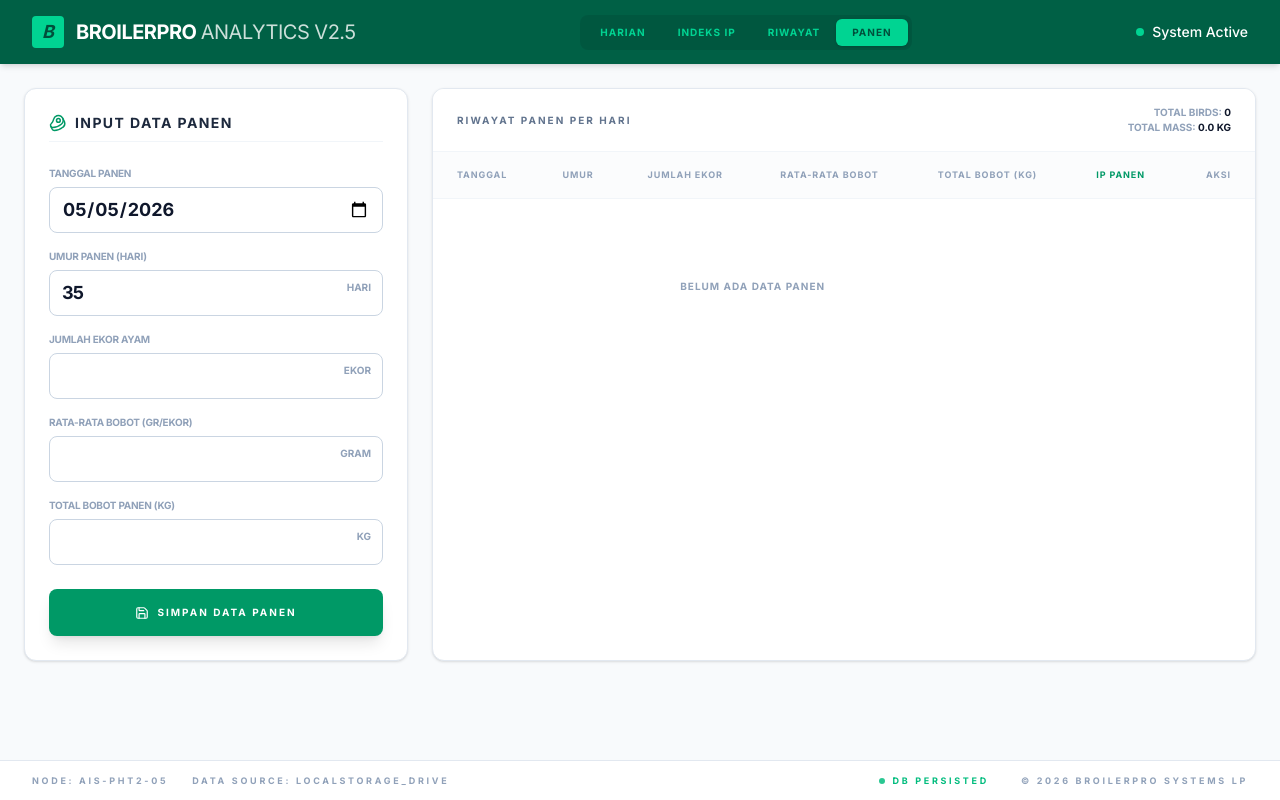
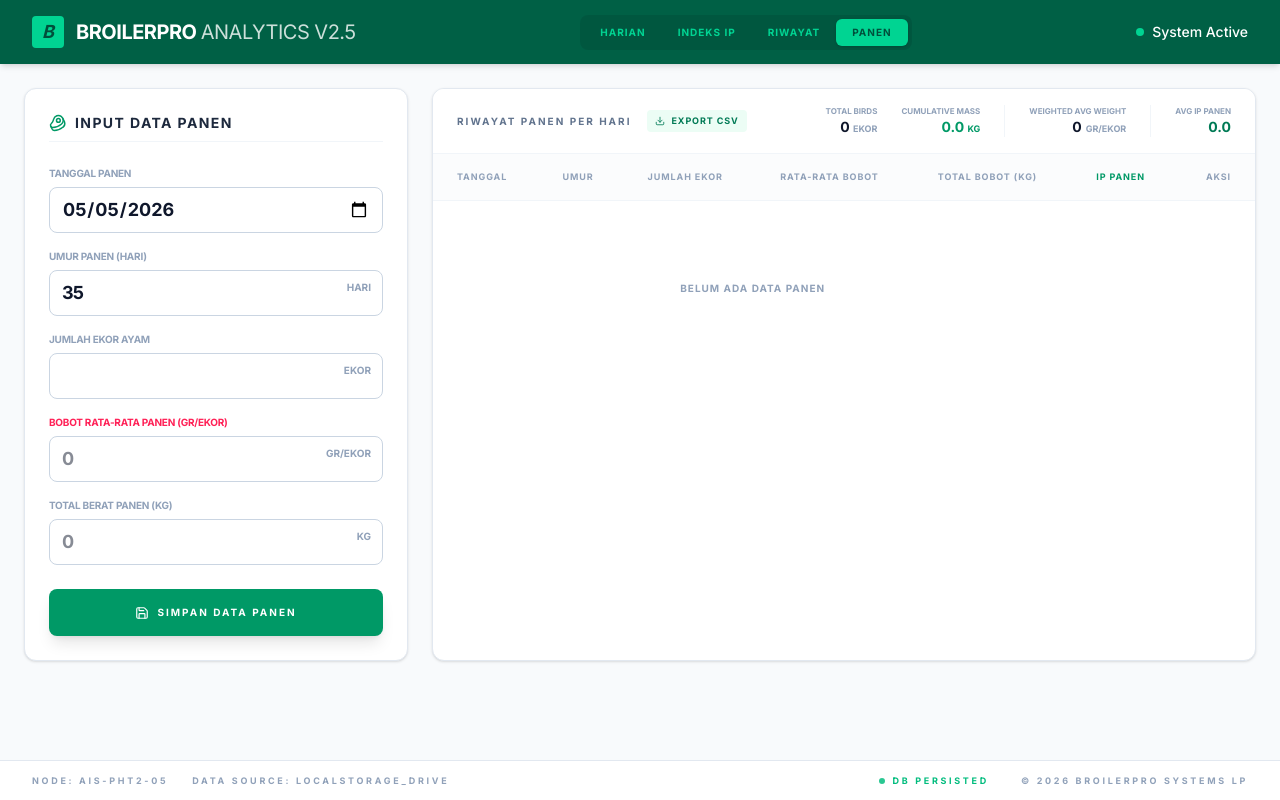
Before and after one commit to kansas1295/erfours-FCR, a React (Vite) app: page / in a window 1280 px wide. Both pictures are taken after a click on the button "PANEN". Built offline with nearby package versions, Linux system fonts and the light colour scheme.

Commit message:
feat: Enhance harvest data sync and add CSV export
Sync harvest age and average weight with daily/main state when empty. Automatically calculate total weight based on birds and average weight.
Add functionality to export harvest history data to CSV format for better reporting and analysis.

```diff
--- a/src/App.tsx
+++ b/src/App.tsx
@@ -157,10 +157,18 @@
   const [harvestDate, setHarvestDate] = useState<string>(format(new Date(), 'yyyy-MM-dd'));
   const [harvestAge, setHarvestAge] = useState<string>('');
 
-  // Sync harvest age with main age if empty
+  // Sync harvest age & weight with daily/main state if empty
   useEffect(() => {
-    if (!harvestAge && age) setHarvestAge(age);
-  }, [age, harvestAge]);
+    if (!harvestAge && (dailyAge || age)) setHarvestAge(dailyAge || age);
+    if (!harvestAvgWeight && dailyWeight) {
+      setHarvestAvgWeight(dailyWeight);
+      const b = parseFloat(harvestBirds) || 0;
+      const aw = parseFloat(dailyWeight) || 0;
+      if (b > 0 && aw > 0) {
+        setHarvestTotalWeight((b * aw / 1000).toFixed(2));
+      }
+    }
+  }, [age, harvestAge, dailyAge, dailyWeight, harvestAvgWeight, harvestBirds]);
 
   const stats = useMemo(() => {
     const p1 = parseFloat(initialPop) || 0;
@@ -350,6 +358,46 @@
     setHarvestAvgWeight('');
     setHarvestTotalWeight('');
     alert('Data panen berhasil disimpan dengan Indeks Performa.');
+  };
+
+  const exportHarvestToCSV = () => {
+    if (harvestHistory.length === 0) {
+      alert('Belum ada data panen untuk diekspor.');
+      return;
+    }
+
+    const headers = [
+      'Tanggal',
+      'Umur (Hari)',
+      'Jumlah Ekor (Ekor)',
+      'Rata-rata Bobot (gr)',
+      'Total Bobot (kg)',
+      'Indeks Performa (IP)'
+    ];
+
+    const rows = harvestHistory.map(r => [
+      r.date,
+      r.age,
+      r.birds,
+      r.avgWeight.toFixed(0),
+      r.totalWeight.toFixed(2),
+      r.ip.toFixed(2)
+    ]);
+
+    const csvContent = [
+      headers.join(','),
+      ...rows.map(row => row.join(','))
+    ].join('\n');
+
+    const blob = new Blob([csvContent], { type: 'text/csv;charset=utf-8;' });
+    const link = document.createElement('a');
+    const url = URL.createObjectURL(blob);
+    link.setAttribute('href', url);
+    link.setAttribute('download', `harvest_history_${format(new Date(), 'yyyy-MM-dd')}.csv`);
+    link.style.visibility = 'hidden';
+    document.body.appendChild(link);
+    link.click();
+    document.body.removeChild(link);
   };
 
   const exportToCSV = () => {
@@ -856,10 +904,11 @@
                     </div>
 
                     <div className="space-y-1.5">
-                      <label className="block text-[10px] font-black text-slate-400 uppercase tracking-tight">Rata-rata Bobot (gr/ekor)</label>
+                      <label className="block text-[10px] font-black text-rose-500 uppercase tracking-tight">Bobot Rata-rata Panen (gr/ekor)</label>
                       <div className="relative">
                         <input
                           type="number"
+                          placeholder="0"
                           value={harvestAvgWeight}
                           onChange={(e) => {
                             const val = e.target.value;
@@ -872,15 +921,16 @@
                           }}
                           className="w-full border border-slate-300 rounded-lg py-2 px-3 focus:outline-none focus:ring-2 focus:ring-emerald-500/20 text-lg font-black tracking-tighter"
                         />
-                        <span className="absolute right-3 top-2.5 text-slate-400 text-[10px] font-black uppercase">GRAM</span>
+                        <span className="absolute right-3 top-2.5 text-slate-400 text-[10px] font-black uppercase">gr/ekor</span>
                       </div>
                     </div>
 
                     <div className="space-y-1.5">
-                      <label className="block text-[10px] font-black text-slate-400 uppercase tracking-tight">Total Bobot Panen (kg)</label>
+                      <label className="block text-[10px] font-black text-slate-400 uppercase tracking-tight">Total Berat Panen (kg)</label>
                       <div className="relative">
                         <input
                           type="number"
+                          placeholder="0"
                           value={harvestTotalWeight}
                           onChange={(e) => {
                             const val = e.target.value;
@@ -909,10 +959,44 @@
 
               <section className="flex-1 bg-white border border-slate-200 rounded-xl shadow-sm overflow-hidden flex flex-col">
                 <div className="px-6 py-4 border-b border-slate-100 flex items-center justify-between sticky top-0 bg-white z-10">
-                  <h4 className="text-[10px] font-black text-slate-500 uppercase tracking-[0.2em]">Riwayat Panen Per Hari</h4>
-                  <div className="text-right">
-                    <p className="text-[10px] font-black text-slate-400 uppercase">Total Birds: <span className="text-slate-900">{harvestHistory.reduce((s, r) => s + r.birds, 0).toLocaleString()}</span></p>
-                    <p className="text-[10px] font-black text-slate-400 uppercase">Total Mass: <span className="text-slate-900">{harvestHistory.reduce((s, r) => s + r.totalWeight, 0).toFixed(1)} KG</span></p>
+                  <div className="flex items-center gap-4">
+                    <h4 className="text-[10px] font-black text-slate-500 uppercase tracking-[0.2em]">Riwayat Panen Per Hari</h4>
+                    <button
+                      onClick={exportHarvestToCSV}
+                      className="flex items-center gap-1.5 transition-colors bg-emerald-50 text-emerald-700 hover:bg-emerald-100 px-2 py-1 rounded text-[9px] font-black uppercase tracking-widest"
+                    >
+                      <Download size={10} /> Export CSV
+                    </button>
+                  </div>
+                  <div className="flex items-center gap-6 text-right">
+                    <div className="flex flex-col">
+                      <p className="text-[8px] font-black text-slate-400 uppercase">Total Birds</p>
+                      <p className="text-sm font-black text-slate-900">{harvestHistory.reduce((s, r) => s + r.birds, 0).toLocaleString()} <span className="text-[9px] text-slate-400">EKOR</span></p>
+                    </div>
+                    <div className="flex flex-col">
+                      <p className="text-[8px] font-black text-slate-400 uppercase">Cumulative Mass</p>
+                      <p className="text-sm font-black text-emerald-600">{harvestHistory.reduce((s, r) => s + r.totalWeight, 0).toFixed(1)} <span className="text-[9px]">KG</span></p>
+                    </div>
+                    <div className="flex flex-col border-l border-slate-100 pl-6">
+                      <p className="text-[8px] font-black text-slate-400 uppercase">Weighted Avg Weight</p>
+                      <p className="text-sm font-black text-slate-900">
+                        {(() => {
+                          const totalB = harvestHistory.reduce((s, r) => s + r.birds, 0);
+                          const totalW = harvestHistory.reduce((s, r) => s + r.totalWeight, 0);
+                          return totalB > 0 ? (totalW * 1000 / totalB).toFixed(0) : '0';
+                        })()}
+                        <span className="text-[9px] text-slate-400 ml-1">GR/EKOR</span>
+                      </p>
+                    </div>
+                    <div className="flex flex-col border-l border-slate-100 pl-6">
+                      <p className="text-[8px] font-black text-slate-400 uppercase">Avg IP Panen</p>
+                      <p className="text-sm font-black text-emerald-700">
+                        {(() => {
+                          const count = harvestHistory.length;
+                          return count > 0 ? (harvestHistory.reduce((s, r) => s + r.ip, 0) / count).toFixed(1) : '0.0';
+                        })()}
+                      </p>
+                    </div>
                   </div>
                 </div>
                 <div className="flex-1 overflow-y-auto">
```
